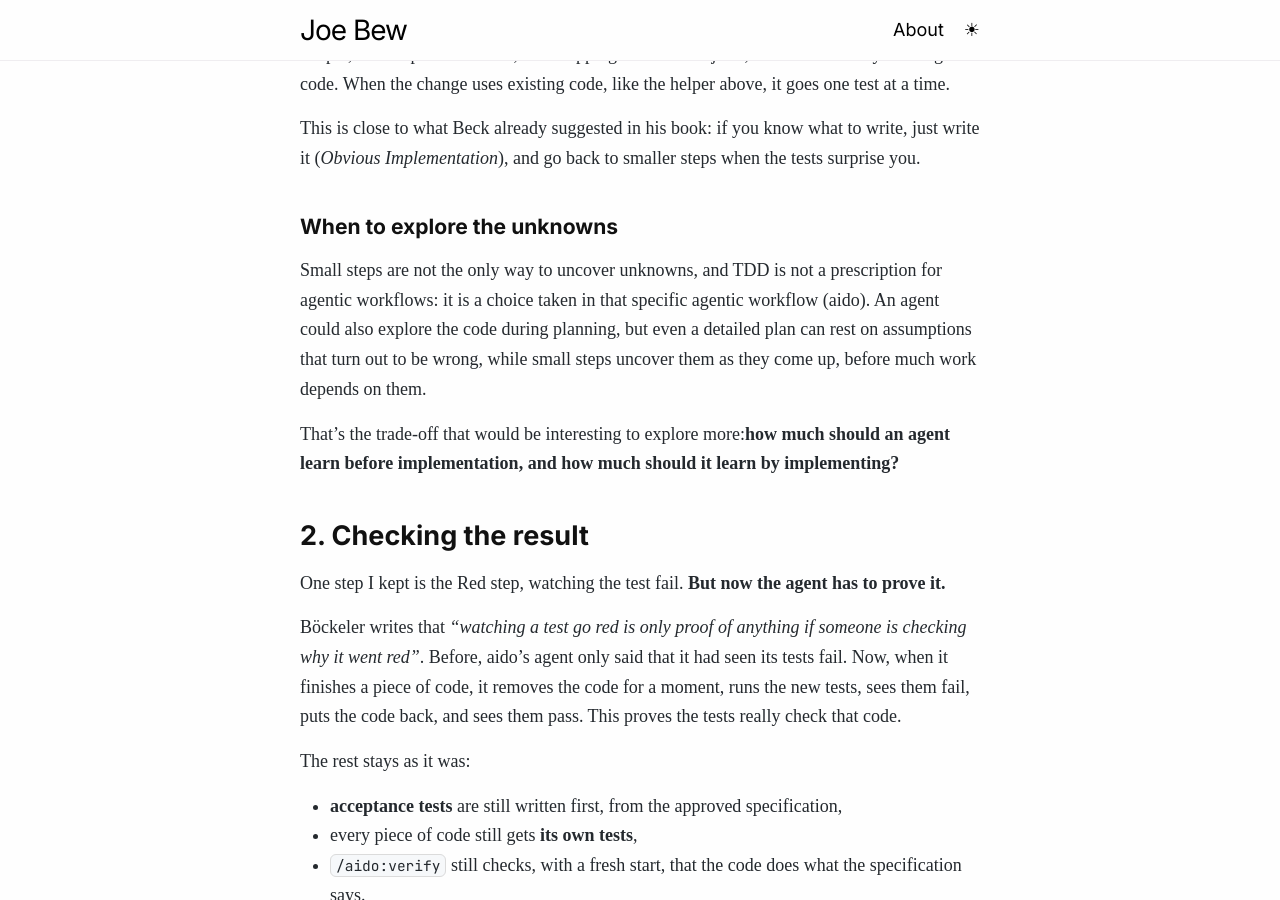
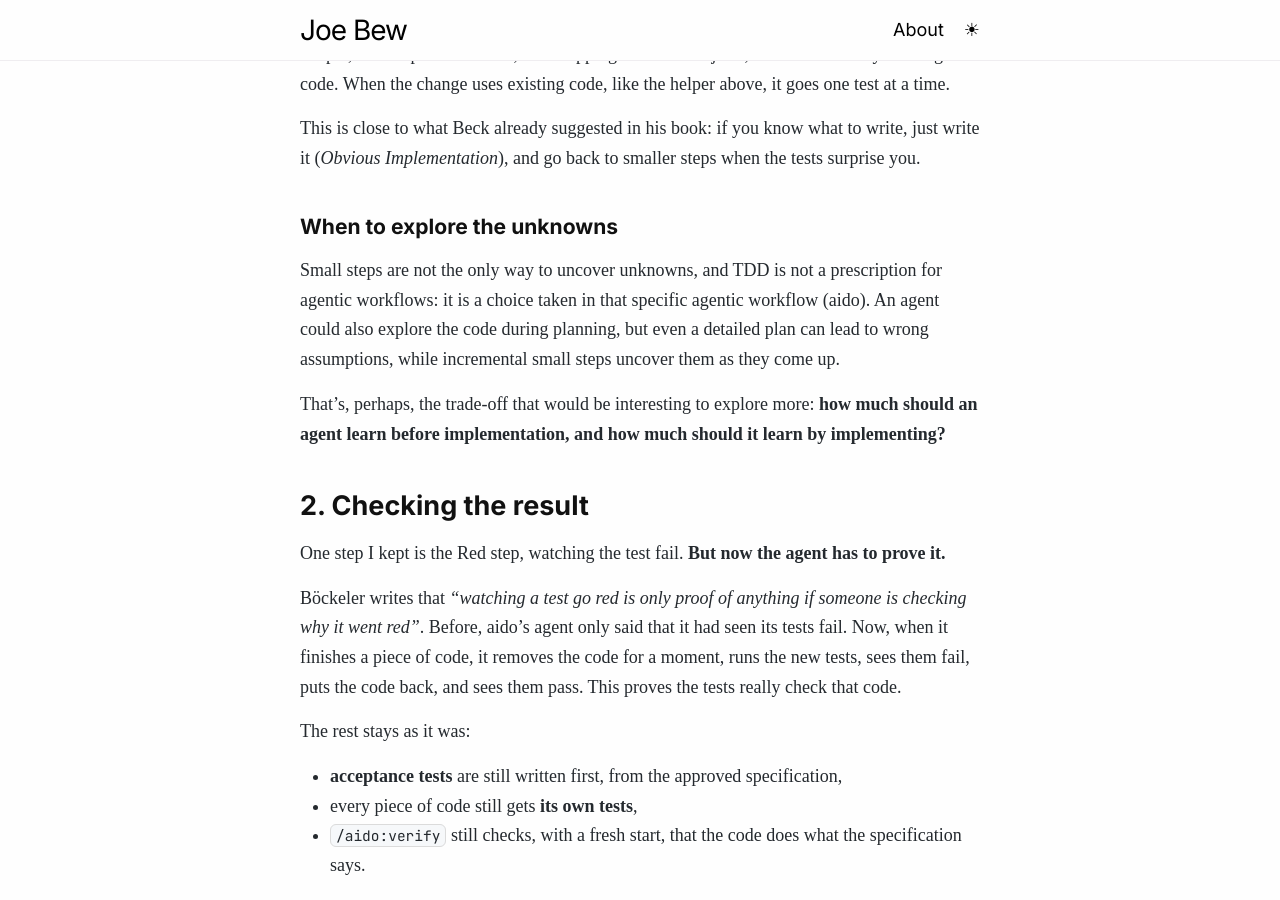
Before and after one commit to joebew42/joebew42.github.io, a Jekyll site: the page built from _posts/2026-11-08-tdd-and-coding-agents-is-it-theater.markdown, in a window 1280 px wide and 900 px high, scrolled down 2341 px. Built offline with Jekyll 4.4.1, drawn with Linux system fonts in a browser that asks for light colours; some web fonts are replaced.

Commit message:
tdd theater: clarify sentence

```diff
--- a/_posts/2026-11-08-tdd-and-coding-agents-is-it-theater.markdown
+++ b/_posts/2026-11-08-tdd-and-coding-agents-is-it-theater.markdown
@@ -50,9 +50,9 @@ This is close to what Beck already suggested in his book: if you know what to wr
 
 ### When to explore the unknowns
 
-Small steps are not the only way to uncover unknowns, and TDD is not a prescription for agentic workflows: it is a choice taken in that specific agentic workflow (aido). An agent could also explore the code during planning, but even a detailed plan can rest on assumptions that turn out to be wrong, while small steps uncover them as they come up, before much work depends on them.
+Small steps are not the only way to uncover unknowns, and TDD is not a prescription for agentic workflows: it is a choice taken in that specific agentic workflow (aido). An agent could also explore the code during planning, but even a detailed plan can lead to wrong assumptions, while incremental small steps uncover them as they come up.
 
-That's the trade-off that would be interesting to explore more:**how much should an agent learn before implementation, and how much should it learn by implementing?**
+That's, perhaps, the trade-off that would be interesting to explore more: **how much should an agent learn before implementation, and how much should it learn by implementing?**
 
 ## 2. Checking the result
 
```
